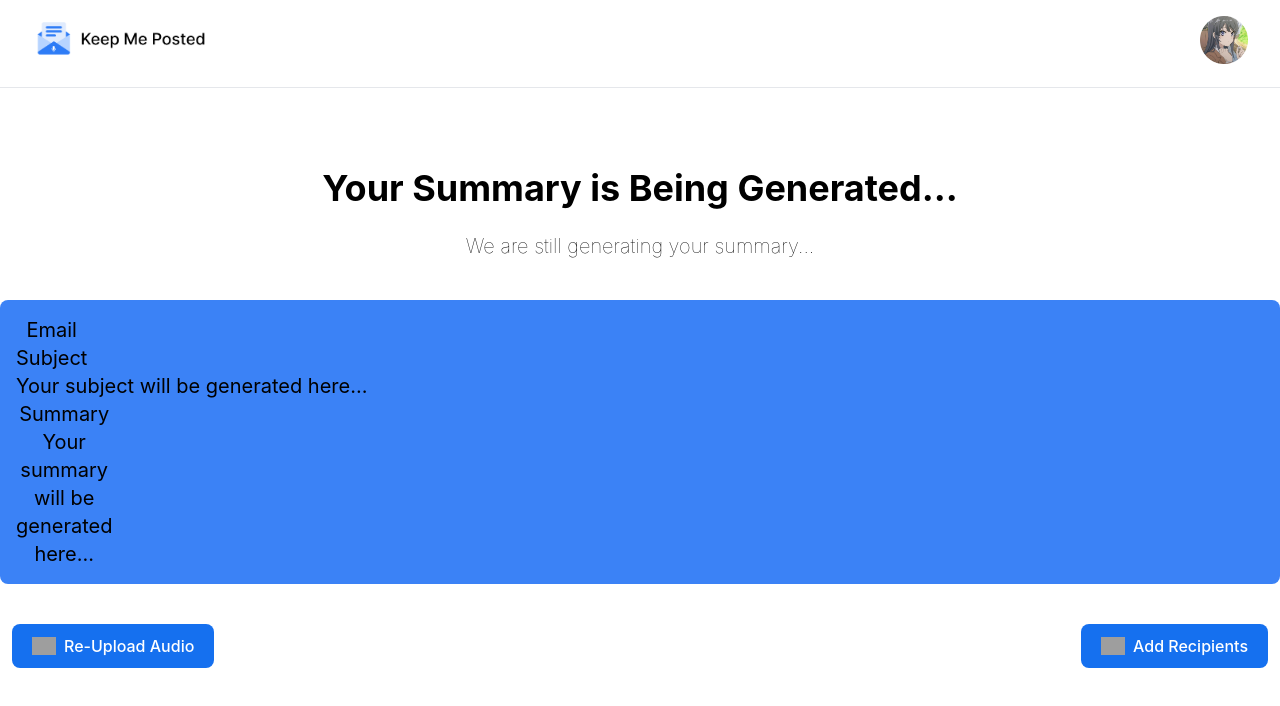
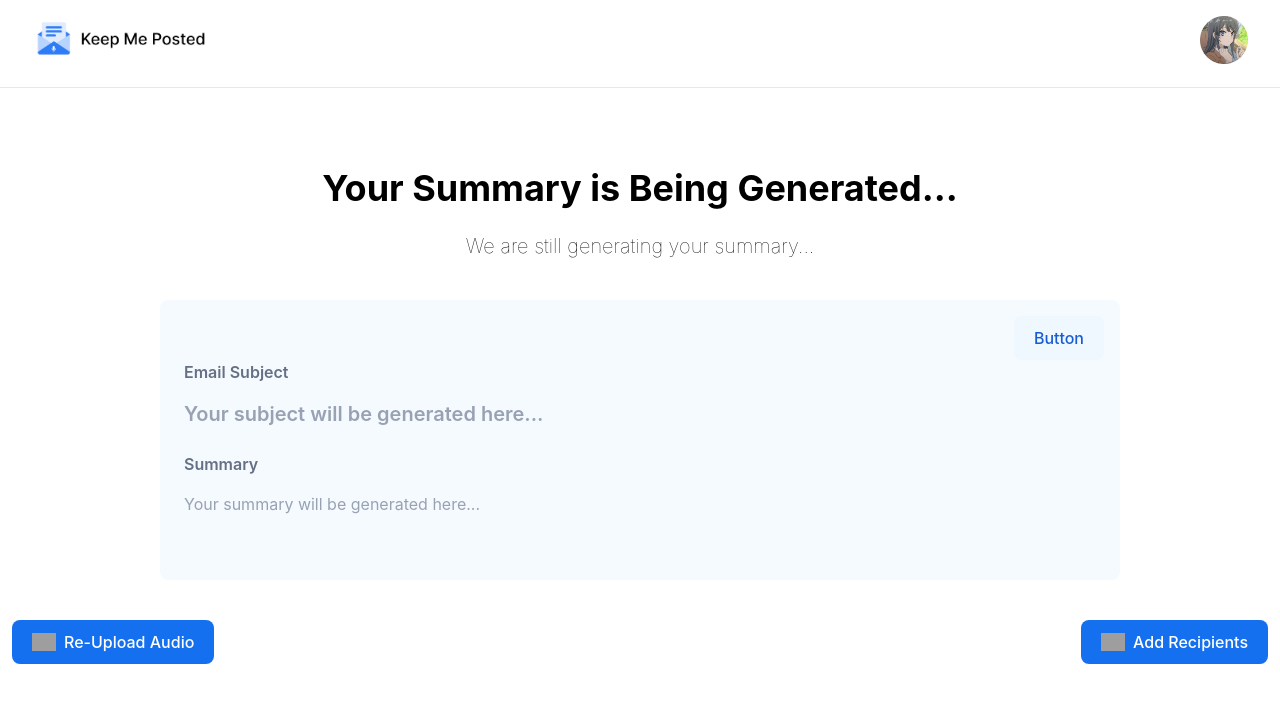
Before and after one commit to RValanki/Keep-Me-Posted, a SvelteKit app in the folder frontend/: page /generate_summary in a window 1280 px wide. Shown: the top 706 px of the page. Built offline with nearby package versions, Linux system fonts and the light colour scheme; grey boxes are pictures that could not be loaded.

Commit message:
Completed summary box component

```diff
--- a/frontend/src/components/summary-box.svelte
+++ b/frontend/src/components/summary-box.svelte
@@ -9,17 +9,90 @@
 
 <!--  -->
 <script>
-    export let emailSubject = "Your subject will be generated here...";
-    export let summaryGenerated = "Your summary will be generated here..."
+    import Button from "./button.svelte"
+
+    export let emailSubject = ""
+    export let summaryGenerated = ""
+
+    // Remove internal scrolling in text area and expand outer div instead
+    function autoResize(event) {
+        const textarea = event.target
+        textarea.style.height = `${textarea.scrollHeight}px`
+    }
 </script>
 
-<div class="bg-blue-500 rounded-lg p-4">
-    <div>
-        <caption>Email Subject</caption>
-        <body>{emailSubject}</body>
+<style>
+    .subject-placeholder::placeholder {
+        color: #98A2B3;
+        opacity: 1;
+        font-weight: 600;
+        font-size: 20px;
+    }
+
+    .summary-placeholder::placeholder {
+        color: #98A2B3;
+        opacity: 1;
+        font-size: 16px;
+    }
+
+    textarea {
+        overflow: hidden; /* Remove scrollbars */
+        resize: none; /* Prevent manual resizing */
+    }
+</style>
+
+<div class="rounded-lg p-4 w-9/12 mx-auto" style="background-color: #F5FAFF;">
+    <div class="flex justify-end ml-auto">
+        <Button type="secondary"></Button>
     </div>
-    <div>
-        <caption>Summary</caption>
-        <caption>{summaryGenerated}</caption>
+    <div class="flex flex-col gap-0	 mb-4">
+        <label
+            class="block text-dark font-semibold pl-2 text-base mb-2"
+            style="color:#667085"
+            for="emailSubject">
+            Email Subject
+        </label>
+        {#if emailSubject}
+            <input
+                class="w-full p-2 rounded subject-placeholder"
+                style="background-color: #F5FAFF;"
+                type="text"
+                id="emailSubject"
+                bind:value={emailSubject}
+                placeholder="Your subject will be generated here..." />
+        {:else}
+            <input
+                class="w-full p-2 rounded subject-placeholder"
+                style="background-color: #F5FAFF;"
+                type="text"
+                id="emailSubject"
+                placeholder="Your subject will be generated here..." />
+        {/if}
+    </div>
+    <div class="flex flex-col gap-0 mb-4">
+        <label
+            class="lock text-dark font-semibold pl-2 text-base mb-2"
+            style="color:#667085"
+            for="summaryGenerated">
+            Summary
+        </label>
+        {#if summaryGenerated}
+            <textarea
+                class="w-full p-2 rounded text-base summary-placeholder"
+                style="background-color: #F5FAFF;"
+                id="summaryGenerated"
+                bind:value={summaryGenerated}
+                placeholder="Your summary will be generated here..."
+                on:input={autoResize}
+            ></textarea>
+        {:else}
+            <textarea
+                class="w-full p-2 rounded text-base summary-placeholder"
+                style="background-color: #F5FAFF;"
+                id="summaryGenerated"
+                placeholder="Your summary will be generated here..."
+                on:input={autoResize}
+            ></textarea>
+        {/if}
     </div>
 </div>
```
